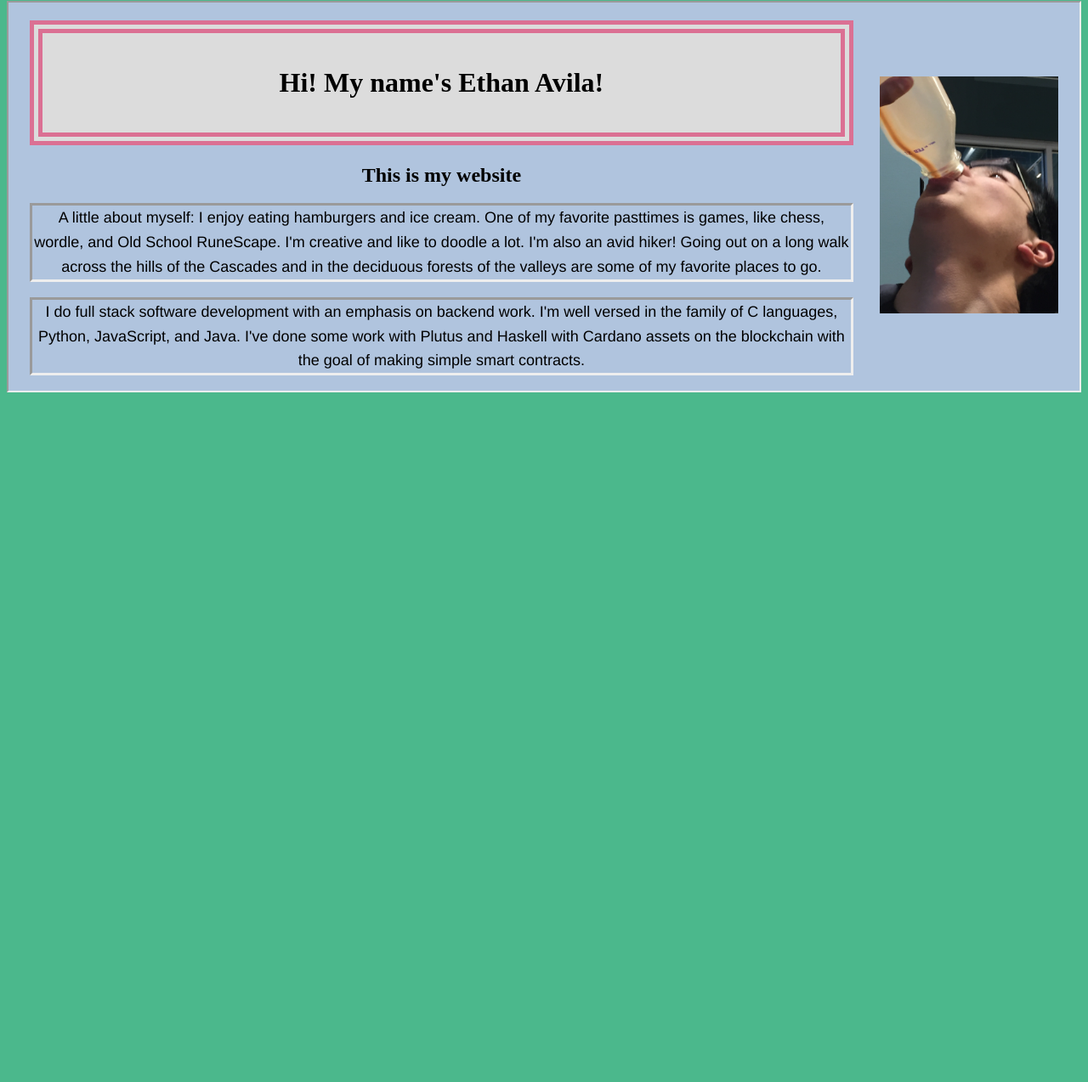
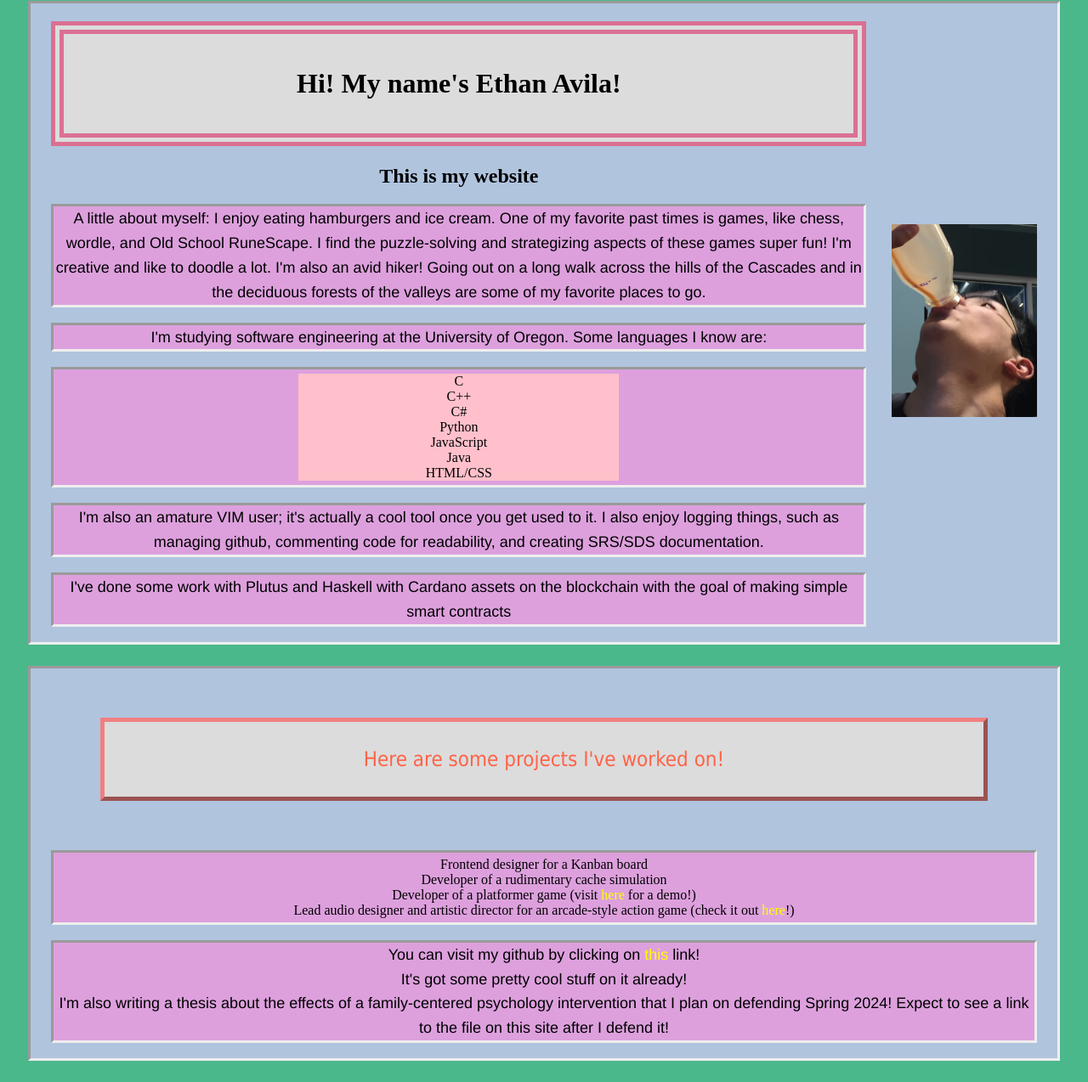
Before and after one commit to eavila6/eavila6.github.io, a plain HTML site: page index.html in a window 1280 px wide. Shown: the part 413-1687 px from the top of the page at 85% size. Before the commit the page ends 883 px from the top, so only its background shows below. Drawn offline with Linux system fonts and the light colour scheme.

Commit message:
Updated for CS407
I added some fun stuff for my career centered class. Mostly updating things, but I did finally get to creating a styled unordered list.

```diff
--- a/index.html
+++ b/index.html
@@ -39,22 +39,69 @@
                 <p class="stylepara">
                     A little about myself:
                     I enjoy eating hamburgers and ice cream.
-                    One of my favorite pasttimes is games, like chess, wordle, and Old School RuneScape.
+                    One of my favorite past times is games, like chess, wordle, and Old School RuneScape.
+                    I find the puzzle-solving and strategizing aspects of these games super fun!
                     I'm creative and like to doodle a lot. I'm also an avid hiker!
                     Going out on a long walk across the hills of the Cascades and in the
                     deciduous forests of the valleys are some of my favorite places to go.
                 </p>
+
+            <!--<div class="animated_rainbow">Animated Linear</div> -->
                 <p class="stylepara">
-                    I do full stack software development with an emphasis on backend work.
-                    I'm well versed in the family of C languages, Python, JavaScript, and Java.
+                    I'm studying software engineering at the University of Oregon.
+                    Some languages I know are:
+                </p>
+
+                <ul class="quirkyul">
+                    <li class="quirkyli">C</li>
+                    <li class="quirkyli">C++</li>
+                    <li class="quirkyli">C#</li>
+                    <li class="quirkyli">Python</li>
+                    <li class="quirkyli">JavaScript</li>
+                    <li class="quirkyli">Java</li>
+                    <li class="quirkyli">HTML/CSS</li>
+                </ul>
+
+                <p class="stylepara">
+                    I'm also an amature VIM user; it's actually a cool tool once you get used to it.
+                    I also enjoy logging things, such as managing github, commenting code for readability,
+                    and creating SRS/SDS documentation.
+                </p>
+
+                <p class="stylepara">
                     I've done some work with Plutus and Haskell with Cardano assets on the blockchain
-                    with the goal of making simple smart contracts.
+                    with the goal of making simple smart contracts
                 </p>
             </div>
 
             <div class="image">
                 <img src="/images/ethan.jpg" alt="Ethan's face" width="600" height="450">
             </div>
+
+
+        </div>
+        <div class="container">
+            <div class="text">
+                <h2 class="jumbotron">
+                    Here are some projects I've worked on!
+                </h2>
+                <ul class="quirkyul">
+                    <li>Frontend designer for a Kanban board</li>
+                    <li>Developer of a rudimentary cache simulation</li>
+                    <li>Developer of a platformer game
+                        (visit <a href="https://play.unity.com/mg/other/webgl-builds-367750")>here</a> for a demo!)
+                    </li>
+                    <li>Lead audio designer and artistic director for an arcade-style action game
+                        (check it out <a href="https://cs-410-obamium-rush.github.io/CS410-Obamium-Rush/">here</a>!)
+                    </li>
+                </ul>
+                <p class="stylepara">
+                    You can visit my github by clicking on <a href="https://github.com/eavila6">this</a> link!<br>
+                    It's got some pretty cool stuff on it already!<br>
+                    I'm also writing a thesis about the effects of a family-centered psychology intervention that I
+                    plan on defending Spring 2024! Expect to see a link to the file on this site after I defend it!
+                </p>
+            </div>
         </div>
 
     </body>
--- a/styles.css
+++ b/styles.css
@@ -34,11 +34,11 @@ a:link {
     /*a visited link will dissappear
     with this styling*/
     /*background-color: transparent;*/
-    color: plum;
+    color: yellow;
     text-decoration: none;
 }
 a:visited {
-    color:pink;
+    color: blue;
     text-decoration: none;
 }
 a:hover{
@@ -59,6 +59,8 @@ img{
     width: auto;*/
 }
 
+
+
 /*Styling for classes*/
 
 /*container to mimic what others have done before*/
@@ -66,10 +68,10 @@ img{
     align-items: center;
     background-color: lightsteelblue;
     border-style: inset;
-    border-width: 2px;
+    border-width: 2%;
     display: flex;
     justify-content: center;
-    margin: auto;
+    margin: 2%;
 }
 
 .image{
@@ -109,8 +111,29 @@ img{
     /*padding: 20px;*/
 }
 
+.list{
+    float: left;
+    list-style-type: none;
+}
+
 .stylepara{
     border-style: inset;
+    background-color: plum;
+}
+
+.quirkyul {
+    list-style-type: none;
+    border-style: inset;
+
+    padding: 5px;
+    background-color: plum;
+}
+
+
+.quirkyli{
+    margin-left: 30%;
+    margin-right: 30%;
+    background-color: pink;
 }
 
 
@@ -234,3 +257,19 @@ body{
         width:700%;
     }
 }
+
+.animated_rainbow {
+    animation: animatedBackground_a 5s linear infinite alternate;
+    background-clip: text;
+    background-image: -webkit-linear-gradient(left, #f00, #ff2b00, #f50, #ff8000, #fa0, #ffd500, #ff0, #d4ff00, #af0, #80ff00, #5f0, #2bff00, #0f0, #00ff2a, #0f5, #00ff80, #0fa, #00ffd5, #0ff, #00d5ff, #0af, #0080ff, #05f, #002aff, #00f, #2b00ff, #50f, #8000ff, #a0f, #d400ff, #f0f, #ff00d4, #f0a, #ff0080, #f05, #ff002b, #f00);
+    font-size: 12px;
+    font-family: Tahoma, 'Segoe UI', Geneva, Verdana, sans-serif;
+    -webkit-background-clip: text;
+    -webkit-text-fill-color: #0000;
+
+}
+
+@keyframes animatedBackground_a {
+    0% { background-position: 0 0 }
+    100% { background-position: -500px 0 }
+}
```
